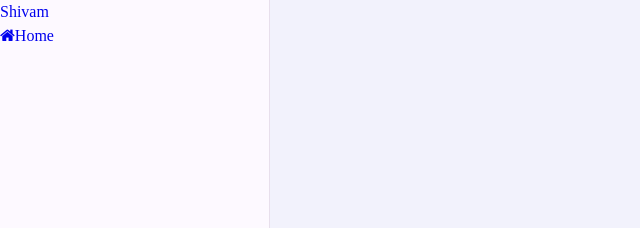
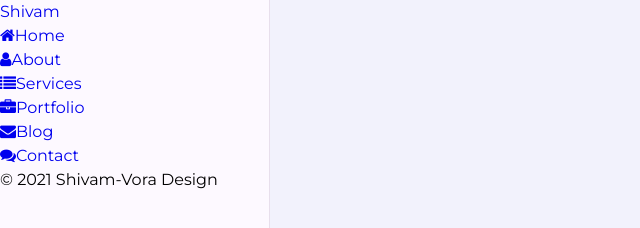
Before and after one commit to shivamvora/My_Personal, a plain HTML site: page index.html in a window 1280 px wide. Shown: the top 228 px of the page, without its empty margins (0-640 px from the left). Drawn offline with Linux system fonts and the light colour scheme.

Commit message:
new fonts added

```diff
--- a/css/style.css
+++ b/css/style.css
@@ -1,10 +1,14 @@
 /* Font awesome free icons */
 @import url("https://stackpath.bootstrapcdn.com/font-awesome/4.7.0/css/font-awesome.min.css");
-
+/* Google fonts */
+@import url('https://fonts.googleapis.com/css2?family=Montserrat:wght@400;500;600&display=swap');
 /* general style */
     body{
         margin: 0;
         line-height: 1.5;
+        font-size: 16px;
+        font-family: 'Montserrat', sans-serif;
+        font-weight: 400;
     }
     *{
         margin: 0;
--- a/index.html
+++ b/index.html
@@ -20,10 +20,15 @@
                     <!-- Nav -->
                     <ul class="nav">
                         <li><a href="#"><i class="fa fa-home"></i>Home</a></li>
+                        <li><a href="#"><i class="fa fa-user"></i>About</a></li>
+                        <li><a href="#"><i class="fa fa-list"></i>Services</a></li>
+                        <li><a href="#"><i class="fa fa-briefcase"></i>Portfolio</a></li>
+                        <li><a href="#"><i class="fa fa-envelope"></i>Blog</a></li>
+                        <li><a href="#"><i class="fa fa-comments"></i>Contact</a></li>
                     </ul>
                         <!-- copyright -->
                         <div class="copyright-text">
-
+                            &copy; 2021 Shivam-Vora Design
                         </div>
 
                 </div>
```
